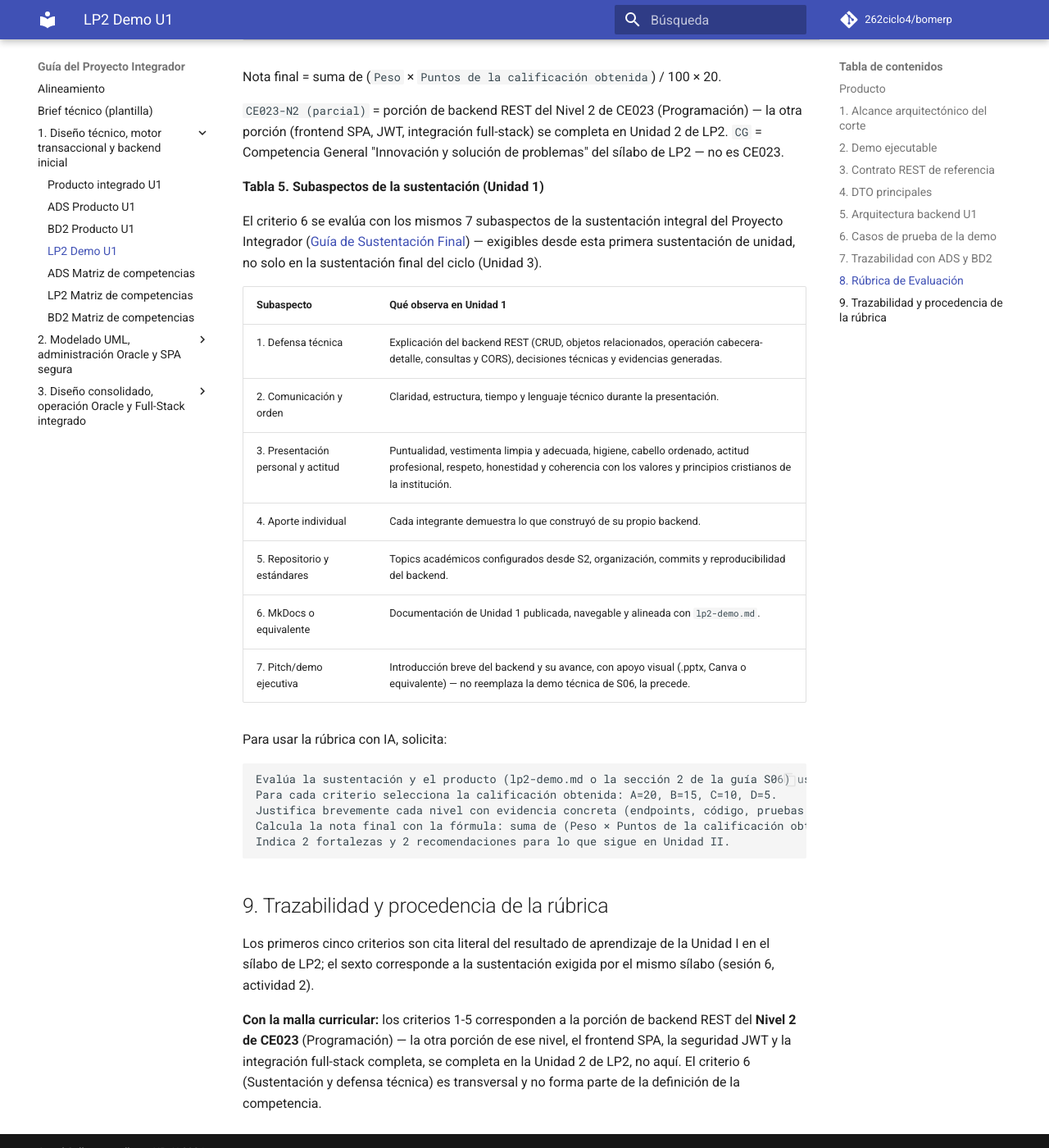
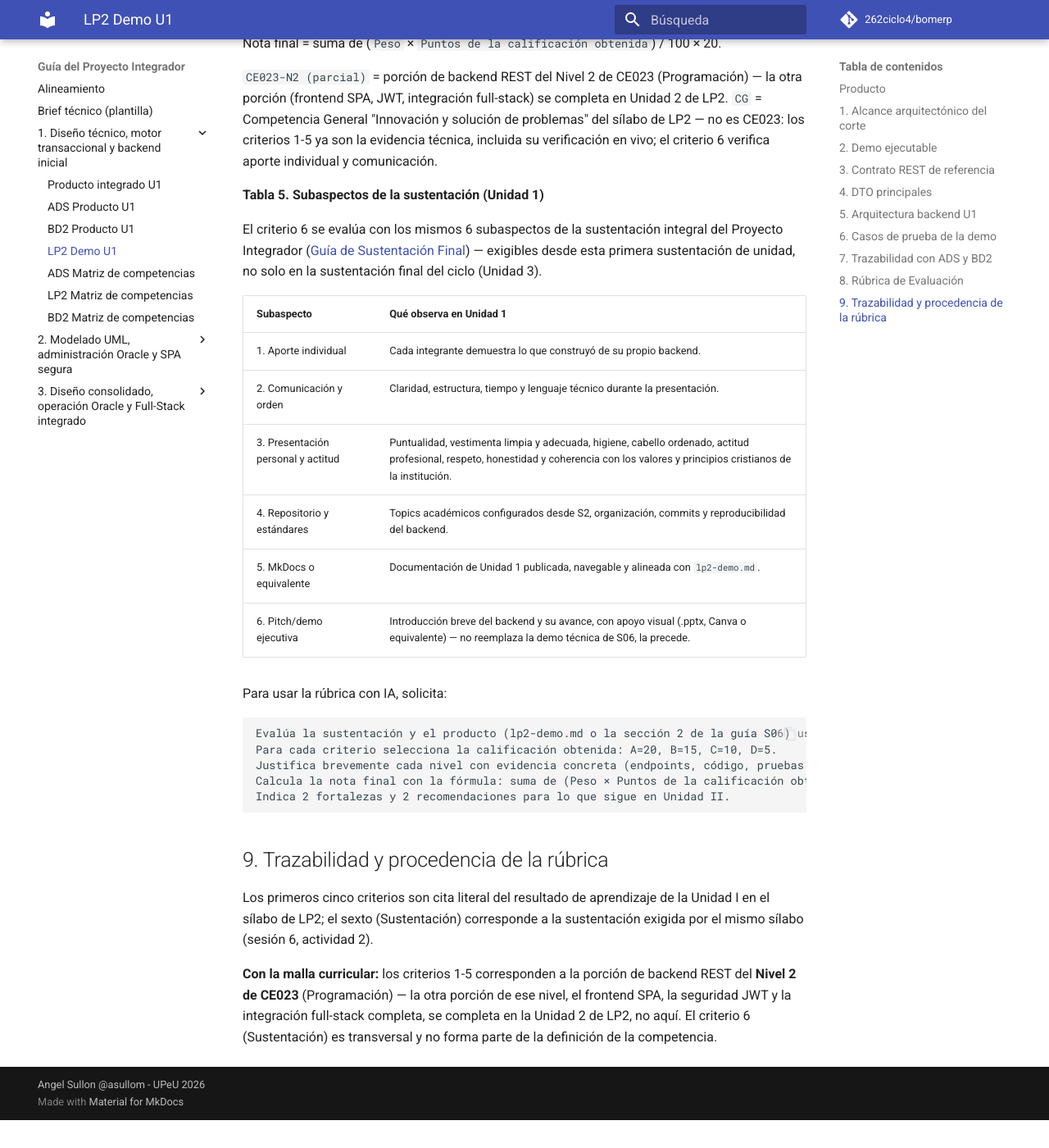
Before and after one commit to 262ciclo4/bomerp, an MkDocs documentation site: the page built from docs/proyecto-integrador/u1/lp2-demo.md, in a window 1280 px wide and 1400 px high, scrolled down 5168 px. Shown: the whole window at 82% size. Built offline with MkDocs 1.6.1 and Material for MkDocs 9.7.7, drawn with Linux system fonts in a browser that asks for light colours; comment, search, counter and statistics services are not loaded; after the commit the page ends 6534 px from its top, so only the background shows below that; some of the changed text lies outside the part shown.

Commit message:
Evaluación sincronizado con la matriz curricular, no cambió nada en ADS

```diff
--- a/docs/proyecto-integrador/u1/lp2-demo.md
+++ b/docs/proyecto-integrador/u1/lp2-demo.md
@@ -124,25 +124,24 @@ Todos los módulos se ejecutan en la misma JVM y utilizan un datasource. No exis
 | 3. Gestiona objetos relacionados mediante ORM, DTO y reglas de asociación | 16% | CE023-N2 (parcial) | Asociación entre entidades con DTO relacionado y navegación controlada, verificada en vivo. | Asociación funcional, con detalles menores en la navegación o el DTO. | Asociación incompleta o sin control de referencias. | No implementa objetos relacionados. | |
 | 4. Implementa una operación cabecera-detalle con registro atómico, cálculos, estados, consistencia, commit y rollback | 16% | CE023-N2 (parcial) | Operación completa, con caso de éxito y caso de rollback probados y explicados. | Operación completa, con un caso probado. | Operación presente, sin evidencia clara de atomicidad. | No implementa la operación cabecera-detalle. | |
 | 5. Implementa consultas, filtros, ordenamiento, agregaciones, reportes y configuración CORS | 16% | CE023-N2 (parcial) | Filtros combinados, reporte agregado y CORS configurado por propiedad, probados en vivo. | La mayoría de estos elementos funciona, con detalles menores. | Consultas o CORS incompletos. | No implementa consultas ni CORS. | |
-| 6. Sustentación y defensa técnica | 20% | CG | Explica y defiende con dominio las decisiones tomadas, respondiendo con precisión las preguntas individuales. | Explica con solvencia. | Explica con dificultad. | No sustenta. | |
+| 6. Sustentación | 20% | CG | Sustenta con claridad y profesionalismo su aporte individual, respondiendo con precisión las preguntas del jurado. | Sustenta con solvencia, con detalles menores en claridad, orden o precisión. | Sustenta con dificultad; claridad, orden o precisión insuficientes. | No sustenta adecuadamente ni demuestra su aporte individual. | |
 
 Nota final = suma de (`Peso` × `Puntos de la calificación obtenida`) / 100 × 20.
 
-`CE023-N2 (parcial)` = porción de backend REST del Nivel 2 de CE023 (Programación) — la otra porción (frontend SPA, JWT, integración full-stack) se completa en Unidad 2 de LP2. `CG` = Competencia General "Innovación y solución de problemas" del sílabo de LP2 — no es CE023.
+`CE023-N2 (parcial)` = porción de backend REST del Nivel 2 de CE023 (Programación) — la otra porción (frontend SPA, JWT, integración full-stack) se completa en Unidad 2 de LP2. `CG` = Competencia General "Innovación y solución de problemas" del sílabo de LP2 — no es CE023: los criterios 1-5 ya son la evidencia técnica, incluida su verificación en vivo; el criterio 6 verifica aporte individual y comunicación.
 
 **Tabla 5. Subaspectos de la sustentación (Unidad 1)**
 
-El criterio 6 se evalúa con los mismos 7 subaspectos de la sustentación integral del Proyecto Integrador ([Guía de Sustentación Final](../u3/guia-sustentacion.md#subaspectos-de-la-sustentacion-integral)) — exigibles desde esta primera sustentación de unidad, no solo en la sustentación final del ciclo (Unidad 3).
+El criterio 6 se evalúa con los mismos 6 subaspectos de la sustentación integral del Proyecto Integrador ([Guía de Sustentación Final](../u3/guia-sustentacion.md#subaspectos-de-la-sustentacion-integral)) — exigibles desde esta primera sustentación de unidad, no solo en la sustentación final del ciclo (Unidad 3).
 
 | Subaspecto | Qué observa en Unidad 1 |
 |---|---|
-| 1. Defensa técnica | Explicación del backend REST (CRUD, objetos relacionados, operación cabecera-detalle, consultas y CORS), decisiones técnicas y evidencias generadas. |
+| 1. Aporte individual | Cada integrante demuestra lo que construyó de su propio backend. |
 | 2. Comunicación y orden | Claridad, estructura, tiempo y lenguaje técnico durante la presentación. |
 | 3. Presentación personal y actitud | Puntualidad, vestimenta limpia y adecuada, higiene, cabello ordenado, actitud profesional, respeto, honestidad y coherencia con los valores y principios cristianos de la institución. |
-| 4. Aporte individual | Cada integrante demuestra lo que construyó de su propio backend. |
-| 5. Repositorio y estándares | Topics académicos configurados desde S2, organización, commits y reproducibilidad del backend. |
-| 6. MkDocs o equivalente | Documentación de Unidad 1 publicada, navegable y alineada con `lp2-demo.md`. |
-| 7. Pitch/demo ejecutiva | Introducción breve del backend y su avance, con apoyo visual (.pptx, Canva o equivalente) — no reemplaza la demo técnica de S06, la precede. |
+| 4. Repositorio y estándares | Topics académicos configurados desde S2, organización, commits y reproducibilidad del backend. |
+| 5. MkDocs o equivalente | Documentación de Unidad 1 publicada, navegable y alineada con `lp2-demo.md`. |
+| 6. Pitch/demo ejecutiva | Introducción breve del backend y su avance, con apoyo visual (.pptx, Canva o equivalente) — no reemplaza la demo técnica de S06, la precede. |
 
 Para usar la rúbrica con IA, solicita:
 
@@ -156,6 +155,6 @@ Indica 2 fortalezas y 2 recomendaciones para lo que sigue en Unidad II.
 
 ## 9. Trazabilidad y procedencia de la rúbrica
 
-Los primeros cinco criterios son cita literal del resultado de aprendizaje de la Unidad I en el sílabo de LP2; el sexto corresponde a la sustentación exigida por el mismo sílabo (sesión 6, actividad 2).
+Los primeros cinco criterios son cita literal del resultado de aprendizaje de la Unidad I en el sílabo de LP2; el sexto (Sustentación) corresponde a la sustentación exigida por el mismo sílabo (sesión 6, actividad 2).
 
-**Con la malla curricular:** los criterios 1-5 corresponden a la porción de backend REST del **Nivel 2 de CE023** (Programación) — la otra porción de ese nivel, el frontend SPA, la seguridad JWT y la integración full-stack completa, se completa en la Unidad 2 de LP2, no aquí. El criterio 6 (Sustentación y defensa técnica) es transversal y no forma parte de la definición de la competencia.
+**Con la malla curricular:** los criterios 1-5 corresponden a la porción de backend REST del **Nivel 2 de CE023** (Programación) — la otra porción de ese nivel, el frontend SPA, la seguridad JWT y la integración full-stack completa, se completa en la Unidad 2 de LP2, no aquí. El criterio 6 (Sustentación) es transversal y no forma parte de la definición de la competencia.
```
Also changed, not shown: docs/proyecto-integrador/u1/ads-matriz-competencias.md (+1 -1 lines), docs/proyecto-integrador/u1/ads-producto.md (+9 -10 lines), docs/proyecto-integrador/u1/bd2-matriz-competencias.md (+1 -1 lines), docs/proyecto-integrador/u1/bd2-producto.md (+9 -10 lines), docs/proyecto-integrador/u1/lp2-matriz-competencias.md (+1 -1 lines).
